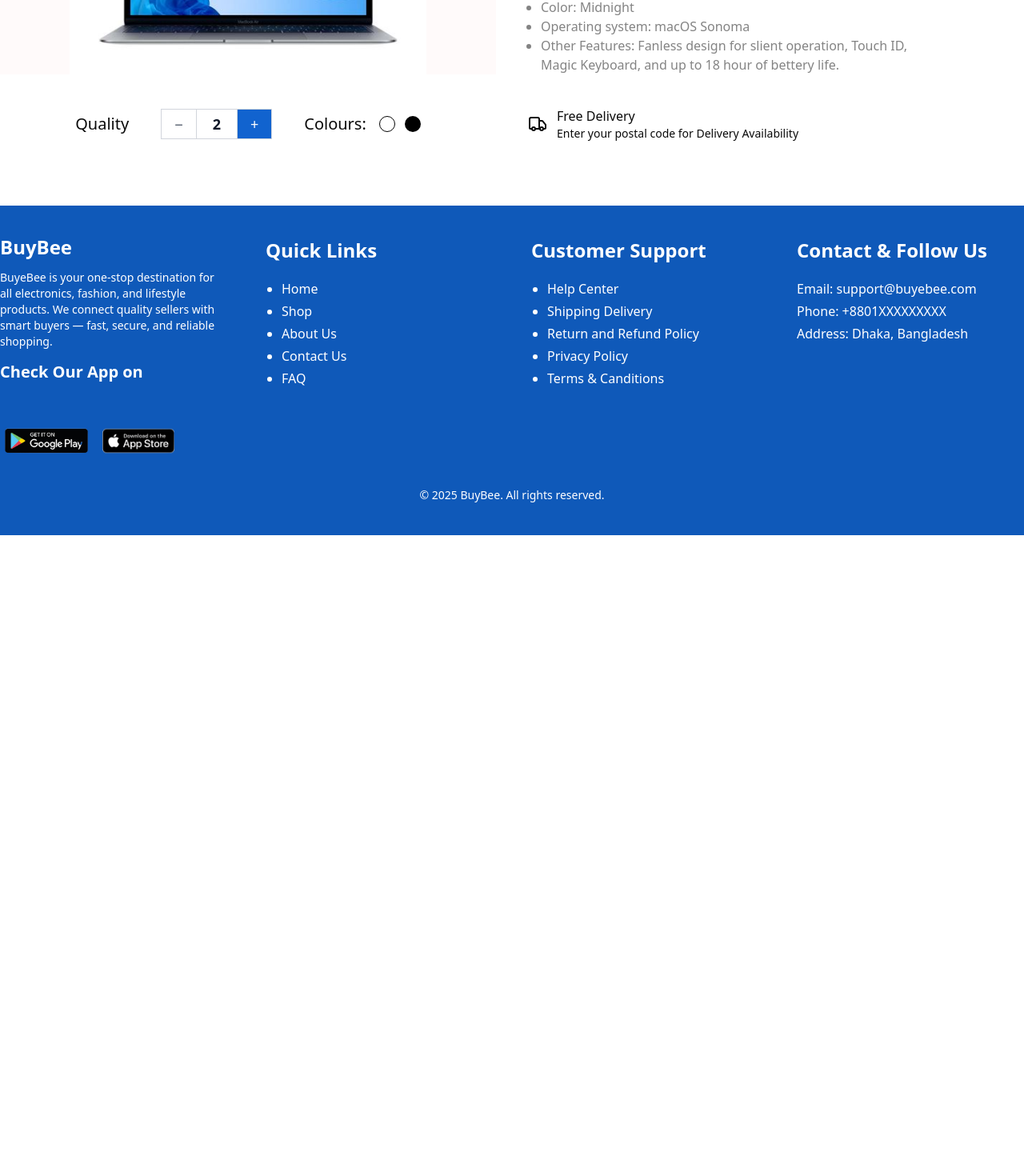
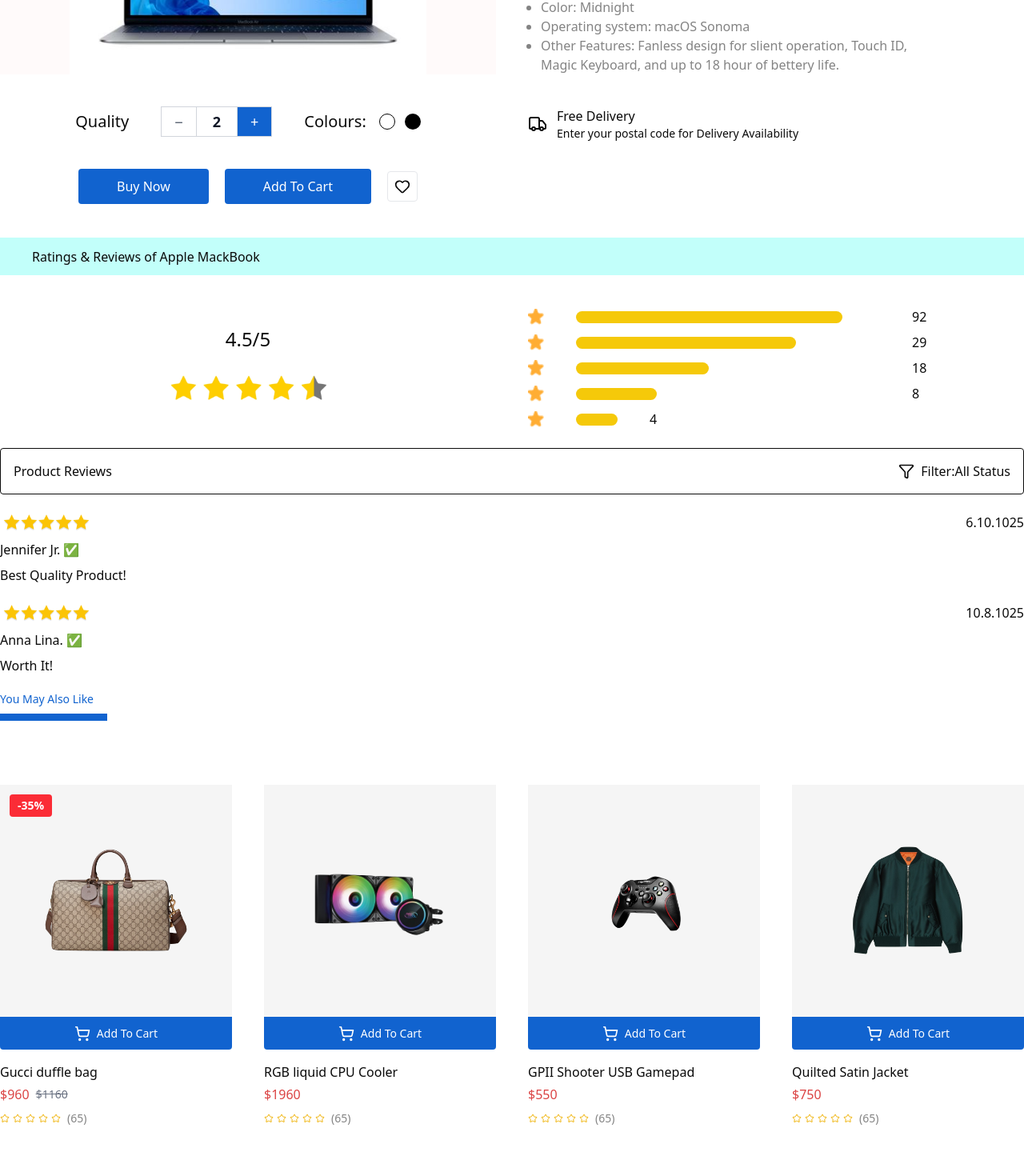
Before and after one commit to Ripon-Mardy/BuyBee, a Next.js app: page /product-details in a window 1280 px wide. Shown: the part 600-2070 px from the top of the page at 80% size. Before the commit the page ends 1269 px from the top, so only its background shows below. Built offline with nearby package versions, Linux system fonts and the light colour scheme.

Commit message:
design add

```diff
--- a/app/product-details/page.js
+++ b/app/product-details/page.js
@@ -1,10 +1,14 @@
 import Image from "next/image";
+
+import { products } from "@/src/data/products";
 
 // images
 import mackBook from "@/public/mackBook.jpg";
 import star from "@/public/icons/star.png";
+import stars from "@/public/icons/stars.png";
+import star5 from "@/public/icons/5star.jpg";
 
-import { Truck } from 'lucide-react';
+import { Truck, Heart, Funnel, ShoppingCart, Star } from "lucide-react";
 
 const page = () => {
   return (
@@ -17,7 +21,7 @@
       </div>
 
       {/* details  */}
-      <div className="grid grid-cols-2 gap-10 my-10">
+      <div className="grid grid-cols-1 md:grid-cols-2 gap-10 my-10">
         <div className="bg-[#FFFAFA] flex items-end justify-center">
           <div className="w-[446px] flex items-end justify-center">
             <Image
@@ -91,9 +95,9 @@
       </div>
 
       {/* select numbers  */}
-      <div className="grid grid-cols-2 gap-10">
-
+      <div className="grid grid-cols-1 md:grid-cols-2 items-start gap-10">
         {/* number  */}
+        <div>
           <div className="flex items-center justify-center gap-10">
             <h2 className="font-medium text-xl leading-5">Quality</h2>
 
@@ -124,18 +128,211 @@
             </div>
           </div>
 
-        {/* delivery  */}
-        <div className="flex items-center justify-start gap-3">
-            <Truck/>
-            <div>
-                <h2 className="font-medium text-[16px]">Free Delivery</h2>
-                <p className="text-sm font-medium ">Enter your postal code for Delivery Availability</p>
+          {/* buttons  */}
+          <div className="flex items-center justify-center gap-5 mt-10">
+            <button className="bg-[#1163CF] py-2.5 px-12 rounded font-medium text-[16px] text-white cursor-pointer">
+              Buy Now
+            </button>
+            <button className="bg-[#1163CF] py-2.5 px-12 rounded font-medium text-[16px] text-white cursor-pointer">
+              Add To Cart
+            </button>
+            <button className="border border-gray-200 p-2 rounded">
+              <Heart className="w-5 h-5" />
+            </button>
           </div>
         </div>
 
+        {/* delivery  */}
+        <div className="flex items-center justify-start gap-3">
+          <Truck />
+          <div>
+            <h2 className="font-medium text-[16px]">Free Delivery</h2>
+            <p className="text-sm font-medium ">
+              Enter your postal code for Delivery Availability
+            </p>
+          </div>
+        </div>
       </div>
 
+      {/* rating and review  */}
+      <div className="mt-10.5">
+        <p className="bg-[#C2FFFA] h-[47px] flex items-center font-normal text-[16px] px-10">
+          Ratings & Reviews of Apple MackBook
+        </p>
 
+        <div className="grid grid-cols-1 md:grid-cols-2 gap-10 mt-10">
+          <div className="flex items-center justify-center flex-col gap-5">
+            <h2 className="text-2xl">4.5/5</h2>
+            <div className="w-[199px] h-[52px]">
+              <Image
+                src={stars}
+                width={30}
+                height={30}
+                layout="responsive"
+                className="w-full"
+                alt="stars"
+              />
+            </div>
+          </div>
+
+          <div className="space-y-2">
+            <div className="flex items-center justify-start gap-10">
+              <Image src={star} width={20} height={20} alt="star" />
+              <div className="w-[380px]">
+                <div className="w-[333px] h-[15px] rounded-md bg-[#F5C90A]"></div>
+              </div>
+              <span>92</span>
+            </div>
+
+            <div className="flex items-center justify-start gap-10">
+              <Image src={star} width={20} height={20} alt="star" />
+              <div className="w-[380px]">
+                <div className="w-[275px] h-[15px] rounded-md bg-[#F5C90A]"></div>
+              </div>
+              <span>29</span>
+            </div>
+
+            <div className="flex items-center justify-start gap-10">
+              <Image src={star} width={20} height={20} alt="star" />
+              <div className="w-[380px]">
+                <div className="w-[166px] h-[15px] rounded-md bg-[#F5C90A]"></div>
+              </div>
+              <span>18</span>
+            </div>
+
+            <div className="flex items-center justify-start gap-10">
+              <Image src={star} width={20} height={20} alt="star" />
+              <div className="w-[380px]">
+                <div className="w-[101px] h-[15px] rounded-md bg-[#F5C90A]"></div>
+              </div>
+              <span>8</span>
+            </div>
+
+            <div className="flex items-center justify-start gap-10">
+              <Image src={star} width={20} height={20} alt="star" />
+              <div className="max-w-[380px]">
+                <div className="w-[52px] h-[15px] rounded-md bg-[#F5C90A]"></div>
+              </div>
+              <span>4</span>
+            </div>
+          </div>
+        </div>
+      </div>
+
+      <div className="mt-6">
+        <div className="flex items-center justify-between gap-2 border border-[#0B0B0B] rounded px-4 h-14.5">
+          <h2 className="font-normal">Product Reviews</h2>
+          <div className="flex items-center justify-center gap-2">
+            <Funnel className="w-5 h-5" />
+            <span>Filter:All Status</span>
+          </div>
+        </div>
+
+        <div className="mt-5 space-y-5">
+          {/* review 1  */}
+          <div className="space-y-2">
+            <div className="flex items-center justify-between gap-2">
+              <div className="w-[116px]">
+                <Image
+                  src={star5}
+                  width={10}
+                  height={10}
+                  layout="responsive"
+                  className="w-full"
+                  alt="5star"
+                />
+              </div>
+              <span>6.10.1025</span>
+            </div>
+            <h2>Jennifer Jr. ✅</h2>
+            <p>Best Quality Product!</p>
+          </div>
+
+          {/* review 2  */}
+          <div className="space-y-2">
+            <div className="flex items-center justify-between gap-2">
+              <div className="w-[116px]">
+                <Image
+                  src={star5}
+                  width={10}
+                  height={10}
+                  layout="responsive"
+                  className="w-full"
+                  alt="5star"
+                />
+              </div>
+              <span>10.8.1025</span>
+            </div>
+            <h2>Anna Lina. ✅</h2>
+            <p>Worth It!</p>
+          </div>
+
+          <div>
+            <h2 className="text-[#1163CF] text-sm">You May Also Like</h2>
+            <div className="bg-[#1163CF] w-[134px] h-[9px] mt-2"></div>
+          </div>
+        </div>
+      </div>
+
+      {/* products  */}
+      <div className="my-20">
+        <div className="grid grid-cols-1 sm:grid-cols-2 md:grid-cols-4 gap-10">
+          {products?.slice(0,4).map((item, index) => (
+            <div key={index} className="">
+              <div className="relative  rounded">
+                {/* discount  */}
+                {item?.discount && (
+                  <div className="absolute top-3 left-3 z-10 bg-red-500 text-white text-xs md:text-sm font-bold px-2.5 py-1 rounded">
+                    {item?.discount}
+                  </div>
+                )}
+
+                <div className=" aspect-square flex items-center justify-center flex-col bg-[#F5F5F5]">
+                  <div className="w-[190px]">
+                    <Image
+                      src={item?.image}
+                      width={100}
+                      height={100}
+                      layout="responsive"
+                      className="w-full"
+                      alt={item?.name}
+                    />
+                  </div>
+                </div>
+                <div className="flex items-center justify-center gap-2 cursor-pointer text-white bg-[#1163CF] font-normal h-[41px] text-sm rounded-b">
+                  <ShoppingCart className="w-5 h-5" />
+                  <button> {item?.buttonText} </button>
+                </div>
+
+                <div className="mt-4 space-y-1">
+                  <h2 className="text-[16px] font-medium"> {item?.name} </h2>
+                  <div className="flex items-center gap-2">
+                    <h2 className="text-[#DB4444] font-medium">
+                      ${item?.discountedPrice}{" "}
+                    </h2>
+                    {item?.discountedPrice !== item.originalPrice && (
+                      <span className="text-sm text-gray-500 line-through">
+                        ${item.originalPrice}
+                      </span>
+                    )}
+                  </div>
+                </div>
+                {/* star  */}
+                <div className="mt-2 flex items-center justify-start gap-2">
+                  <div className="flex items-start justify-start gap-1">
+                    <Star className="w-3 h-3 text-yellow-500" />
+                    <Star className="w-3 h-3 text-yellow-500" />
+                    <Star className="w-3 h-3 text-yellow-500" />
+                    <Star className="w-3 h-3 text-yellow-500" />
+                    <Star className="w-3 h-3 text-yellow-500" />
+                  </div>
+                  <span className="text-sm opacity-50"> (65) </span>
+                </div>
+              </div>
+            </div>
+          ))}
+        </div>
+      </div>
     </div>
   );
 };
--- a/components/ui/button.tsx
+++ b/components/ui/button.tsx
@@ -19,6 +19,7 @@
         ghost:
           "hover:bg-accent hover:text-accent-foreground dark:hover:bg-accent/50",
         link: "text-primary underline-offset-4 hover:underline",
+        blue : "bg-[#1163CF] py-2.5 px-12 rounded"
       },
       size: {
         default: "h-9 px-4 py-2 has-[>svg]:px-3",
```
Also changed, not shown: public/icons/5star.jpg (added), public/icons/stars.png (added). Lines whose indentation alone changed are shown as unchanged.
